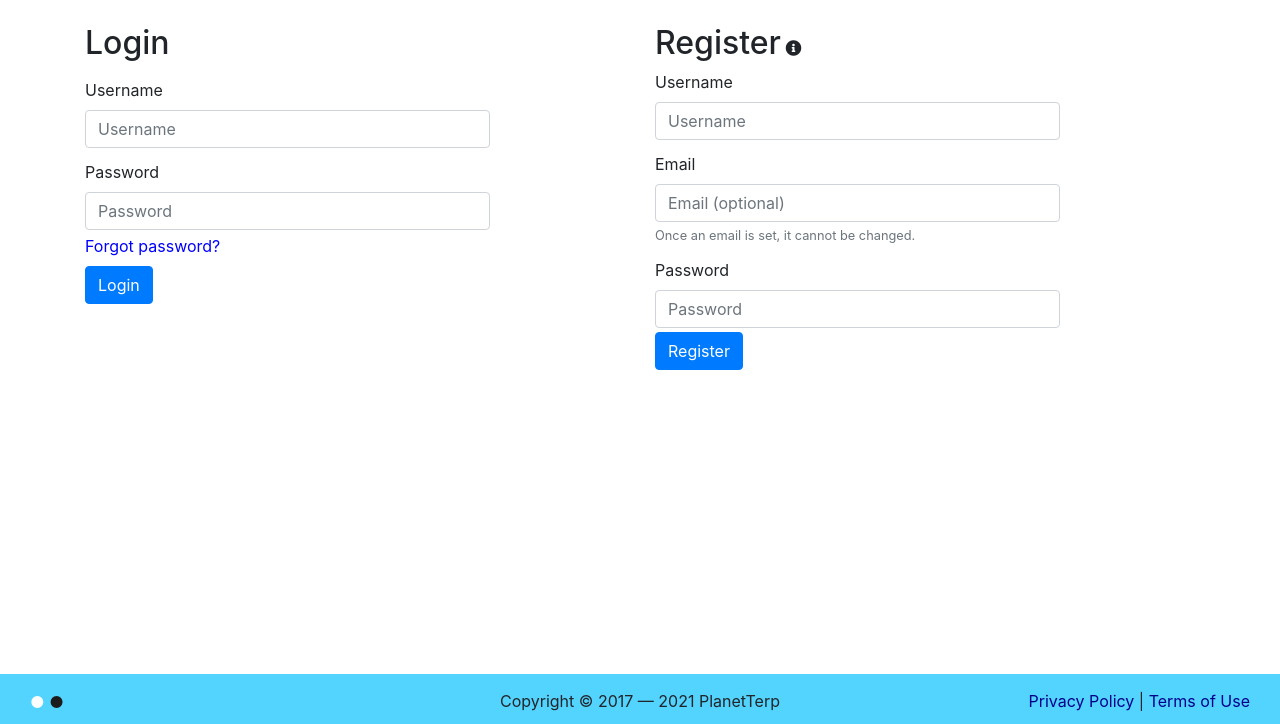
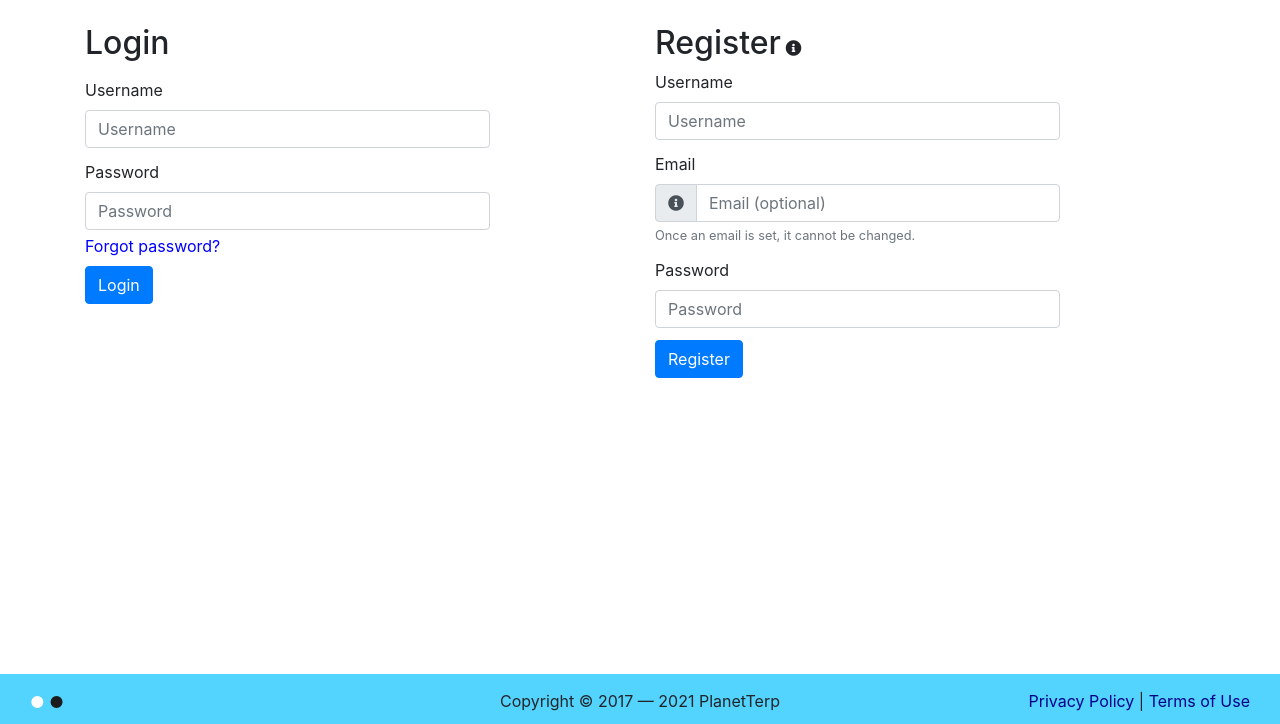
Before and after one commit to planetterp/PlanetTerp, a Django app: page /login in a window 1280 px wide. Shown: the part 76-800 px from the top of the page. Run offline with Django 3.2, Linux system fonts and the light colour scheme; parts of the project's set-up code (start-up, migrations or seed data) failed here and were passed over; some libraries are stand-ins or nearby versions.

Commit message:
Copy email field layout from profile form onto register form

```diff
--- a/home/forms/basic.py
+++ b/home/forms/basic.py
@@ -102,12 +102,11 @@ class ProfileForm(ModelForm):
                             onClick="updateProfile()"
                         ),
                         Div(
-                            HTML("Profile updated successfully"),
                             css_id="profile-form-success",
                             css_class="col text-success text-center d-none",
                             style="font-size: 20px"
                         ),
-                        css_class="col-6 pl-0 d-flex"
+                        css_class="col-10 pl-0 d-flex"
                     ),
                     css_class="row"
                 ),
@@ -224,7 +223,6 @@ class RegisterForm(ModelForm):
         self.helper.form_show_errors = False
         self.helper.field_class = 'w-75'
         self.helper.label_class = 'mt-2'
-
         self.helper.layout = Layout(
             Div(
                 Field('username', placeholder="Username", wrapper_class='mb-0'),
@@ -232,7 +230,12 @@ class RegisterForm(ModelForm):
                 css_class="username-container mb-1"
             ),
             Div(
-                Field('email', placeholder="Email (optional)", wrapper_class='mb-0'),
+                PrependedText(
+                    'email',
+                    mark_safe('<i id="email-field-info" class="fas fa-info-circle"></i>'),
+                    placeholder="Email (optional)",
+                    wrapper_class='mb-0'
+                ),
                 self.field_errors['email'],
                 css_class="email-container mb-1"
             ),
@@ -244,7 +247,7 @@ class RegisterForm(ModelForm):
             Button(
                 'submit',
                 'Register',
-                css_class="btn-primary",
+                css_class="btn-primary mt-2",
                 onClick='submitRegisterForm()'
             )
         )
--- a/home/templates/login_register.html
+++ b/home/templates/login_register.html
@@ -27,7 +27,23 @@
 		</div>
 	</div>
 </div>
+
 <script>
+	$(function(){
+		bindEvents();
+	});
+
+	function bindEvents() {
+		$("#email-field-info").parent().on('click', function() {
+			$("#email_hint_text").toggle();
+		});
+
+		$("#email-field-info").parent().hover(function() {
+			$(this).toggleClass('email-field-info-bg');
+		});
+	}
+
+
 	function submitLoginForm() {
 		$.ajax({
 			type: "POST",
@@ -55,6 +71,7 @@
 				} else {
 					$("#register-form-container").html(data['register_form']);
 					$("div.register-error").show();
+					bindEvents();
 				}
 			}
 		});
--- a/home/views/profile.py
+++ b/home/views/profile.py
@@ -51,6 +51,7 @@ class Profile(LoginRequiredMixin, View):
             if form.is_valid():
                 form.save()
                 context["success"] = True
+                context['message'] = "Settings updated successfully"
                 form = ProfileForm(instance=request.user)
         else:
             context["message"] = "Nothing to update"
--- a/planetterp/static/css/stylesheet.css
+++ b/planetterp/static/css/stylesheet.css
@@ -76,7 +76,7 @@ table {
 	text-align: justify;
 }
 
-.profile-form-info {
+.email-field-info-bg {
 	background-color: #c4c4c4;
 }
 
```
Also changed, not shown: home/templates/profile.html (+14 -13 lines).
